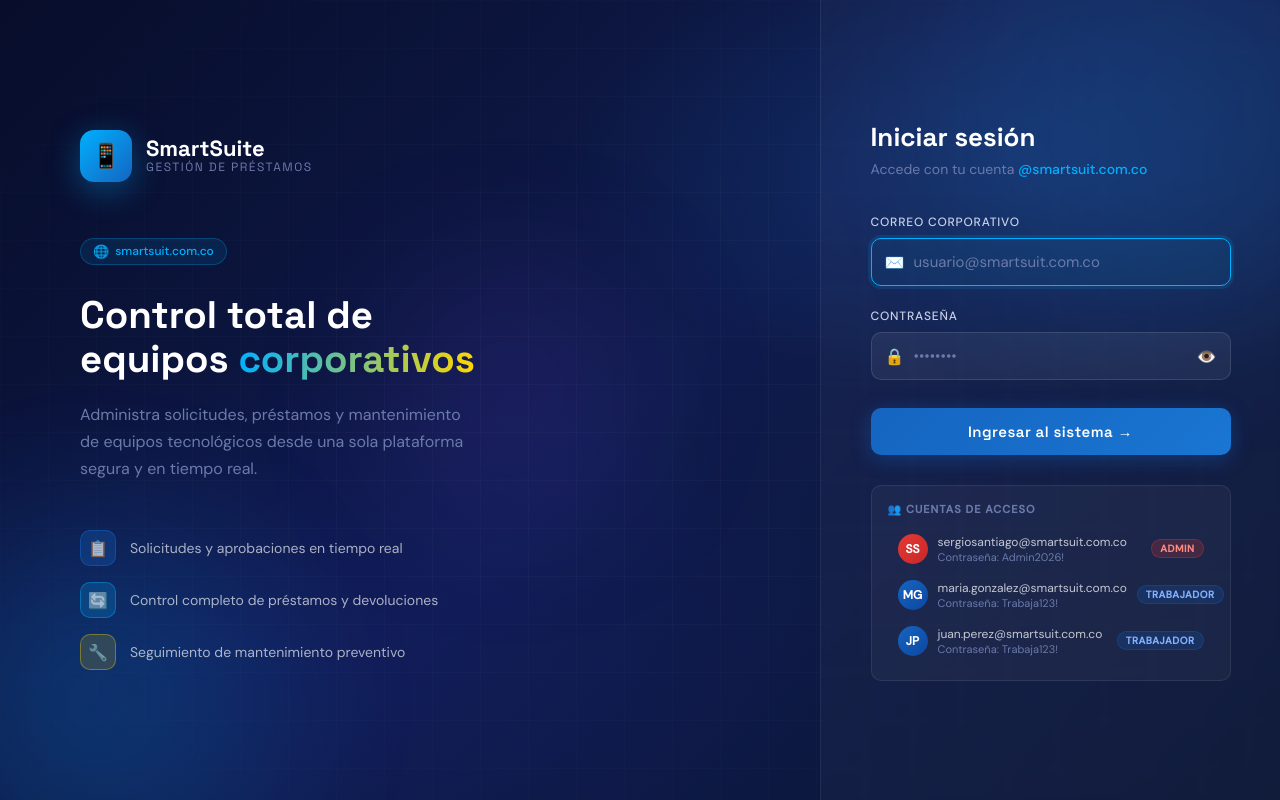
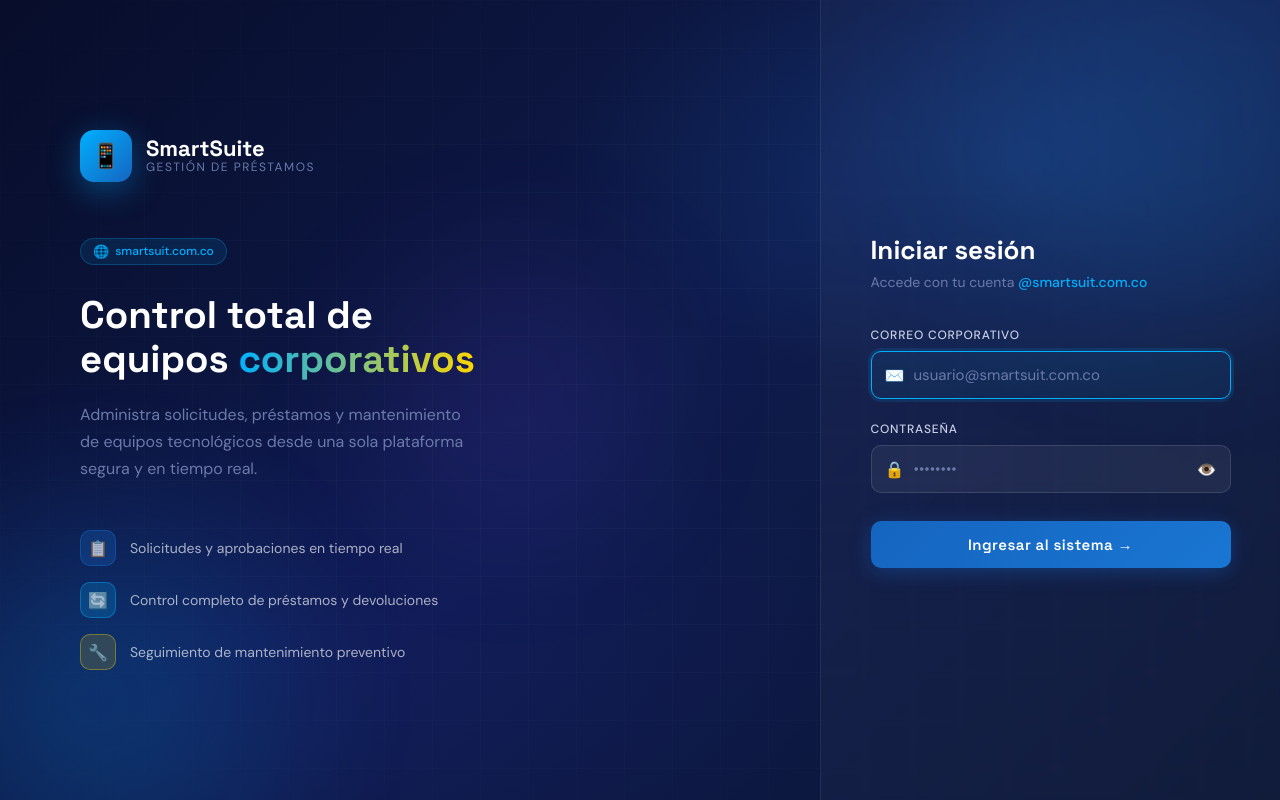
Before and after one commit to SEDALO21/smartsuite-Login, a Flask app: page /login in a window 1280 px wide. Run offline with Flask 3, Linux system fonts and the light colour scheme.

Commit message:
Update login.html

```diff
--- a/templates/login.html
+++ b/templates/login.html
@@ -7,259 +7,71 @@
   <link href="https://fonts.googleapis.com/css2?family=Space+Grotesk:wght@400;500;600;700&family=DM+Sans:wght@300;400;500&display=swap" rel="stylesheet">
   <style>
     *, *::before, *::after { box-sizing: border-box; margin: 0; padding: 0; }
-
     :root {
-      --navy: #0f1b4c;
-      --navy-mid: #1a237e;
-      --blue: #1565c0;
-      --accent: #00b0ff;
-      --gold: #ffd600;
-      --white: #ffffff;
-      --gray-100: #f5f7fc;
-      --gray-300: #c8d0e7;
-      --gray-500: #6b7aaa;
-      --danger: #e53935;
-      --success: #00897b;
+      --navy: #0f1b4c; --navy-mid: #1a237e; --blue: #1565c0;
+      --accent: #00b0ff; --gold: #ffd600; --white: #ffffff;
+      --gray-100: #f5f7fc; --gray-300: #c8d0e7; --gray-500: #6b7aaa;
+      --danger: #e53935; --success: #00897b;
     }
-
-    html, body {
-      height: 100%;
-      font-family: 'DM Sans', sans-serif;
-      background: var(--navy);
-      overflow: hidden;
-    }
-
-    /* ── Fondo animado ── */
+    html, body { height: 100%; font-family: 'DM Sans', sans-serif; background: var(--navy); overflow: hidden; }
     .bg-canvas {
       position: fixed; inset: 0; z-index: 0;
       background: radial-gradient(ellipse 80% 60% at 20% 80%, #1a237e55 0%, transparent 60%),
                   radial-gradient(ellipse 60% 50% at 80% 20%, #1565c044 0%, transparent 60%),
                   linear-gradient(135deg, #070d2a 0%, #0f1b4c 50%, #0a1535 100%);
     }
-
     .grid-lines {
       position: fixed; inset: 0; z-index: 0;
-      background-image:
-        linear-gradient(rgba(255,255,255,.025) 1px, transparent 1px),
-        linear-gradient(90deg, rgba(255,255,255,.025) 1px, transparent 1px);
+      background-image: linear-gradient(rgba(255,255,255,.025) 1px, transparent 1px),
+                        linear-gradient(90deg, rgba(255,255,255,.025) 1px, transparent 1px);
       background-size: 48px 48px;
       mask-image: radial-gradient(ellipse 80% 80% at 50% 50%, black 30%, transparent 100%);
     }
-
-    .orb {
-      position: fixed; border-radius: 50%;
-      filter: blur(80px); opacity: .18; z-index: 0;
-      animation: drift 14s ease-in-out infinite alternate;
-    }
-    .orb-1 { width: 420px; height: 420px; background: #1565c0; top: -100px; right: -100px; animation-delay: 0s; }
+    .orb { position: fixed; border-radius: 50%; filter: blur(80px); opacity: .18; z-index: 0; animation: drift 14s ease-in-out infinite alternate; }
+    .orb-1 { width: 420px; height: 420px; background: #1565c0; top: -100px; right: -100px; }
     .orb-2 { width: 300px; height: 300px; background: #00b0ff; bottom: -80px; left: -80px; animation-delay: -5s; }
     .orb-3 { width: 200px; height: 200px; background: #7c4dff; top: 40%; left: 30%; animation-delay: -10s; }
-
-    @keyframes drift {
-      from { transform: translate(0, 0) scale(1); }
-      to   { transform: translate(30px, -30px) scale(1.1); }
-    }
-
-    /* ── Contenedor principal ── */
-    .page {
-      position: relative; z-index: 1;
-      display: grid;
-      grid-template-columns: 1fr 460px;
-      height: 100vh;
-    }
-
-    /* ── Panel izquierdo: branding ── */
-    .brand-panel {
-      display: flex; flex-direction: column;
-      justify-content: center; align-items: flex-start;
-      padding: 60px 80px;
-    }
-
-    .brand-logo {
-      display: flex; align-items: center; gap: 14px;
-      margin-bottom: 56px;
-    }
-    .logo-icon {
-      width: 52px; height: 52px;
-      background: linear-gradient(135deg, var(--accent), var(--blue));
-      border-radius: 14px;
-      display: flex; align-items: center; justify-content: center;
-      font-size: 24px;
-      box-shadow: 0 8px 32px rgba(0,176,255,.35);
-    }
-    .logo-text { font-family: 'Space Grotesk', sans-serif; }
-    .logo-text .name { font-size: 22px; font-weight: 700; color: white; line-height: 1; }
+    @keyframes drift { from { transform: translate(0,0) scale(1); } to { transform: translate(30px,-30px) scale(1.1); } }
+    .page { position: relative; z-index: 1; display: grid; grid-template-columns: 1fr 460px; height: 100vh; }
+    .brand-panel { display: flex; flex-direction: column; justify-content: center; align-items: flex-start; padding: 60px 80px; }
+    .brand-logo { display: flex; align-items: center; gap: 14px; margin-bottom: 56px; }
+    .logo-icon { width: 52px; height: 52px; background: linear-gradient(135deg, var(--accent), var(--blue)); border-radius: 14px; display: flex; align-items: center; justify-content: center; font-size: 24px; box-shadow: 0 8px 32px rgba(0,176,255,.35); }
+    .logo-text .name { font-family: 'Space Grotesk', sans-serif; font-size: 22px; font-weight: 700; color: white; line-height: 1; }
     .logo-text .sub { font-size: 12px; color: var(--gray-500); letter-spacing: 1.5px; text-transform: uppercase; }
-
-    .brand-headline {
-      font-family: 'Space Grotesk', sans-serif;
-      font-size: clamp(32px, 3vw, 52px);
-      font-weight: 700;
-      line-height: 1.15;
-      color: white;
-      margin-bottom: 20px;
-    }
-    .brand-headline span {
-      background: linear-gradient(90deg, var(--accent), var(--gold));
-      -webkit-background-clip: text; -webkit-text-fill-color: transparent;
-    }
-
-    .brand-desc {
-      font-size: 16px; color: var(--gray-500);
-      max-width: 400px; line-height: 1.7;
-      margin-bottom: 48px;
-    }
-
+    .brand-headline { font-family: 'Space Grotesk', sans-serif; font-size: clamp(32px,3vw,52px); font-weight: 700; line-height: 1.15; color: white; margin-bottom: 20px; }
+    .brand-headline span { background: linear-gradient(90deg, var(--accent), var(--gold)); -webkit-background-clip: text; -webkit-text-fill-color: transparent; }
+    .brand-desc { font-size: 16px; color: var(--gray-500); max-width: 400px; line-height: 1.7; margin-bottom: 48px; }
     .feature-list { display: flex; flex-direction: column; gap: 16px; }
-    .feature-item {
-      display: flex; align-items: center; gap: 14px;
-      font-size: 14px; color: rgba(255,255,255,.65);
-    }
-    .feature-dot {
-      width: 36px; height: 36px; border-radius: 10px; flex-shrink: 0;
-      display: flex; align-items: center; justify-content: center; font-size: 16px;
-    }
+    .feature-item { display: flex; align-items: center; gap: 14px; font-size: 14px; color: rgba(255,255,255,.65); }
+    .feature-dot { width: 36px; height: 36px; border-radius: 10px; flex-shrink: 0; display: flex; align-items: center; justify-content: center; font-size: 16px; }
     .dot-blue  { background: rgba(21,101,192,.3); border: 1px solid rgba(21,101,192,.5); }
     .dot-teal  { background: rgba(0,176,255,.2);  border: 1px solid rgba(0,176,255,.4); }
     .dot-gold  { background: rgba(255,214,0,.15); border: 1px solid rgba(255,214,0,.35); }
-
-    /* ── Panel derecho: formulario ── */
-    .form-panel {
-      display: flex; align-items: center; justify-content: center;
-      padding: 40px 48px;
-      background: rgba(255,255,255,.03);
-      backdrop-filter: blur(2px);
-      border-left: 1px solid rgba(255,255,255,.07);
-    }
-
-    .card-login {
-      width: 100%; max-width: 360px;
-    }
-
-    .card-login h2 {
-      font-family: 'Space Grotesk', sans-serif;
-      font-size: 26px; font-weight: 700;
-      color: white; margin-bottom: 6px;
-    }
-    .card-login .subtitle {
-      font-size: 14px; color: var(--gray-500); margin-bottom: 36px;
-    }
-    .card-login .subtitle strong {
-      color: var(--accent); font-weight: 500;
-    }
-
-    /* Alertas */
-    .alert {
-      border-radius: 10px; padding: 12px 16px;
-      font-size: 13px; margin-bottom: 20px;
-      display: flex; align-items: center; gap: 10px;
-    }
+    .form-panel { display: flex; align-items: center; justify-content: center; padding: 40px 48px; background: rgba(255,255,255,.03); backdrop-filter: blur(2px); border-left: 1px solid rgba(255,255,255,.07); }
+    .card-login { width: 100%; max-width: 360px; }
+    .card-login h2 { font-family: 'Space Grotesk', sans-serif; font-size: 26px; font-weight: 700; color: white; margin-bottom: 6px; }
+    .card-login .subtitle { font-size: 14px; color: var(--gray-500); margin-bottom: 36px; }
+    .card-login .subtitle strong { color: var(--accent); font-weight: 500; }
+    .alert { border-radius: 10px; padding: 12px 16px; font-size: 13px; margin-bottom: 20px; display: flex; align-items: center; gap: 10px; }
     .alert-danger  { background: rgba(229,57,53,.15); border: 1px solid rgba(229,57,53,.3); color: #ff8a80; }
     .alert-success { background: rgba(0,137,123,.15); border: 1px solid rgba(0,137,123,.3); color: #80cbc4; }
     .alert-warning { background: rgba(255,160,0,.12); border: 1px solid rgba(255,160,0,.3); color: #ffd740; }
     .alert-info    { background: rgba(0,176,255,.12); border: 1px solid rgba(0,176,255,.3); color: #80d8ff; }
-
-    /* Campos */
     .field { margin-bottom: 22px; }
-    .field label {
-      display: block; font-size: 12px; font-weight: 500;
-      color: var(--gray-300); letter-spacing: .8px;
-      text-transform: uppercase; margin-bottom: 8px;
-    }
+    .field label { display: block; font-size: 12px; font-weight: 500; color: var(--gray-300); letter-spacing: .8px; text-transform: uppercase; margin-bottom: 8px; }
     .input-wrap { position: relative; }
-    .input-icon {
-      position: absolute; left: 14px; top: 50%; transform: translateY(-50%);
-      font-size: 16px; color: var(--gray-500); pointer-events: none;
-    }
-    .field input {
-      width: 100%; padding: 13px 14px 13px 42px;
-      background: rgba(255,255,255,.06);
-      border: 1px solid rgba(255,255,255,.12);
-      border-radius: 10px; color: white; font-size: 15px;
-      font-family: 'DM Sans', sans-serif;
-      transition: border-color .2s, background .2s, box-shadow .2s;
-      outline: none;
-    }
+    .input-icon { position: absolute; left: 14px; top: 50%; transform: translateY(-50%); font-size: 16px; color: var(--gray-500); pointer-events: none; }
+    .field input { width: 100%; padding: 13px 14px 13px 42px; background: rgba(255,255,255,.06); border: 1px solid rgba(255,255,255,.12); border-radius: 10px; color: white; font-size: 15px; font-family: 'DM Sans', sans-serif; transition: border-color .2s, background .2s, box-shadow .2s; outline: none; }
     .field input::placeholder { color: var(--gray-500); }
-    .field input:focus {
-      border-color: var(--accent);
-      background: rgba(0,176,255,.06);
-      box-shadow: 0 0 0 3px rgba(0,176,255,.12);
-    }
-    .toggle-pass {
-      position: absolute; right: 14px; top: 50%; transform: translateY(-50%);
-      background: none; border: none; color: var(--gray-500);
-      cursor: pointer; font-size: 16px; padding: 0;
-      transition: color .2s;
-    }
+    .field input:focus { border-color: var(--accent); background: rgba(0,176,255,.06); box-shadow: 0 0 0 3px rgba(0,176,255,.12); }
+    .toggle-pass { position: absolute; right: 14px; top: 50%; transform: translateY(-50%); background: none; border: none; color: var(--gray-500); cursor: pointer; font-size: 16px; padding: 0; transition: color .2s; }
     .toggle-pass:hover { color: var(--accent); }
-
-    /* Botón */
-    .btn-login {
-      width: 100%; padding: 14px;
-      background: linear-gradient(135deg, var(--blue), #1976d2);
-      border: none; border-radius: 10px;
-      color: white; font-size: 15px; font-weight: 600;
-      font-family: 'Space Grotesk', sans-serif;
-      cursor: pointer; letter-spacing: .5px;
-      transition: transform .15s, box-shadow .2s, filter .2s;
-      box-shadow: 0 4px 20px rgba(21,101,192,.4);
-      margin-top: 6px;
-    }
-    .btn-login:hover {
-      transform: translateY(-1px);
-      box-shadow: 0 8px 28px rgba(21,101,192,.55);
-      filter: brightness(1.08);
-    }
+    .btn-login { width: 100%; padding: 14px; background: linear-gradient(135deg, var(--blue), #1976d2); border: none; border-radius: 10px; color: white; font-size: 15px; font-weight: 600; font-family: 'Space Grotesk', sans-serif; cursor: pointer; letter-spacing: .5px; transition: transform .15s, box-shadow .2s, filter .2s; box-shadow: 0 4px 20px rgba(21,101,192,.4); margin-top: 6px; }
+    .btn-login:hover { transform: translateY(-1px); box-shadow: 0 8px 28px rgba(21,101,192,.55); filter: brightness(1.08); }
     .btn-login:active { transform: translateY(0); }
-
-    /* Info de acceso */
-    .access-info {
-      margin-top: 30px; padding: 16px;
-      background: rgba(255,255,255,.04);
-      border: 1px solid rgba(255,255,255,.08);
-      border-radius: 10px;
-    }
-    .access-info .title {
-      font-size: 11px; letter-spacing: 1px; text-transform: uppercase;
-      color: var(--gray-500); margin-bottom: 10px; font-weight: 600;
-    }
-    .user-pill {
-      display: flex; align-items: center; gap: 10px;
-      padding: 8px 10px; border-radius: 8px;
-      transition: background .15s; cursor: default;
-    }
-    .user-pill:hover { background: rgba(255,255,255,.05); }
-    .pill-avatar {
-      width: 30px; height: 30px; border-radius: 50%;
-      display: flex; align-items: center; justify-content: center;
-      font-size: 12px; font-weight: 600; color: white; flex-shrink: 0;
-    }
-    .av-admin  { background: linear-gradient(135deg, #e53935, #c62828); }
-    .av-worker { background: linear-gradient(135deg, #1565c0, #0d47a1); }
-    .pill-info .mail { font-size: 12px; color: rgba(255,255,255,.75); }
-    .pill-info .pass { font-size: 11px; color: var(--gray-500); }
-    .pill-badge {
-      margin-left: auto; font-size: 10px; padding: 2px 8px;
-      border-radius: 20px; font-weight: 600; letter-spacing: .5px;
-    }
-    .pb-admin  { background: rgba(229,57,53,.2); color: #ff8a80; border: 1px solid rgba(229,57,53,.3); }
-    .pb-worker { background: rgba(21,101,192,.2); color: #82b1ff; border: 1px solid rgba(21,101,192,.3); }
-
-    .domain-badge {
-      display: inline-flex; align-items: center; gap: 6px;
-      background: rgba(0,176,255,.1); border: 1px solid rgba(0,176,255,.25);
-      padding: 4px 12px; border-radius: 20px; font-size: 12px;
-      color: var(--accent); margin-bottom: 28px; font-weight: 500;
-    }
+    .domain-badge { display: inline-flex; align-items: center; gap: 6px; background: rgba(0,176,255,.1); border: 1px solid rgba(0,176,255,.25); padding: 4px 12px; border-radius: 20px; font-size: 12px; color: var(--accent); margin-bottom: 28px; font-weight: 500; }
     .domain-badge::before { content: '🌐'; font-size: 13px; }
-
-    /* Responsive */
-    @media (max-width: 860px) {
-      .page { grid-template-columns: 1fr; }
-      .brand-panel { display: none; }
-      .form-panel { padding: 40px 30px; border-left: none; }
-    }
+    @media (max-width: 860px) { .page { grid-template-columns: 1fr; } .brand-panel { display: none; } .form-panel { padding: 40px 30px; border-left: none; } }
   </style>
 </head>
 <body>
@@ -270,7 +82,6 @@
   <div class="orb orb-3"></div>
 
   <div class="page">
-    <!-- Panel branding -->
     <div class="brand-panel">
       <div class="brand-logo">
         <div class="logo-icon">📱</div>
@@ -279,9 +90,7 @@
           <div class="sub">Gestión de Préstamos</div>
         </div>
       </div>
-
       <div class="domain-badge">smartsuit.com.co</div>
-
       <h1 class="brand-headline">
         Control total de<br>
         equipos <span>corporativos</span>
@@ -290,7 +99,6 @@
         Administra solicitudes, préstamos y mantenimiento de equipos tecnológicos
         desde una sola plataforma segura y en tiempo real.
       </p>
-
       <div class="feature-list">
         <div class="feature-item">
           <div class="feature-dot dot-blue">📋</div>
@@ -307,7 +115,6 @@
       </div>
     </div>
 
-    <!-- Panel login -->
     <div class="form-panel">
       <div class="card-login">
         <h2>Iniciar sesión</h2>
@@ -327,8 +134,7 @@
             <label>Correo corporativo</label>
             <div class="input-wrap">
               <span class="input-icon">✉️</span>
-              <input type="email" name="correo" placeholder="usuario@smartsuit.com.co"
-                     required autofocus>
+              <input type="email" name="correo" placeholder="usuario@smartsuit.com.co" required autofocus>
             </div>
           </div>
           <div class="field">
@@ -341,35 +147,6 @@
           </div>
           <button type="submit" class="btn-login">Ingresar al sistema →</button>
         </form>
-
-        <!-- Info de acceso rápido -->
-        <div class="access-info">
-          <div class="title">👥 Cuentas de acceso</div>
-          <div class="user-pill">
-            <div class="pill-avatar av-admin">SS</div>
-            <div class="pill-info">
-              <div class="mail">sergiosantiago@smartsuit.com.co</div>
-              <div class="pass">Contraseña: Admin2026!</div>
-            </div>
-            <span class="pill-badge pb-admin">ADMIN</span>
-          </div>
-          <div class="user-pill">
-            <div class="pill-avatar av-worker">MG</div>
-            <div class="pill-info">
-              <div class="mail">maria.gonzalez@smartsuit.com.co</div>
-              <div class="pass">Contraseña: Trabaja123!</div>
-            </div>
-            <span class="pill-badge pb-worker">TRABAJADOR</span>
-          </div>
-          <div class="user-pill">
-            <div class="pill-avatar av-worker">JP</div>
-            <div class="pill-info">
-              <div class="mail">juan.perez@smartsuit.com.co</div>
-              <div class="pass">Contraseña: Trabaja123!</div>
-            </div>
-            <span class="pill-badge pb-worker">TRABAJADOR</span>
-          </div>
-        </div>
       </div>
     </div>
   </div>
```
